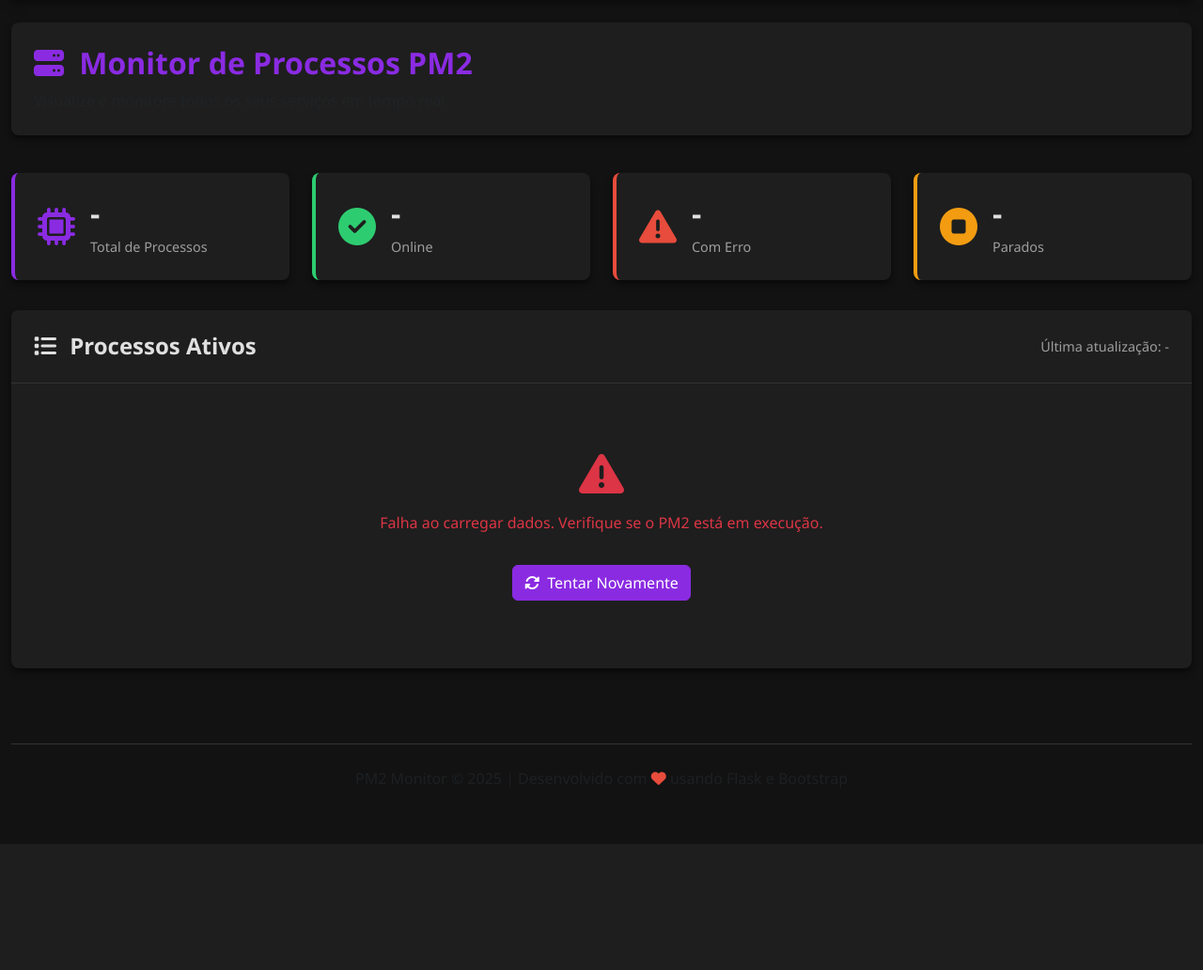
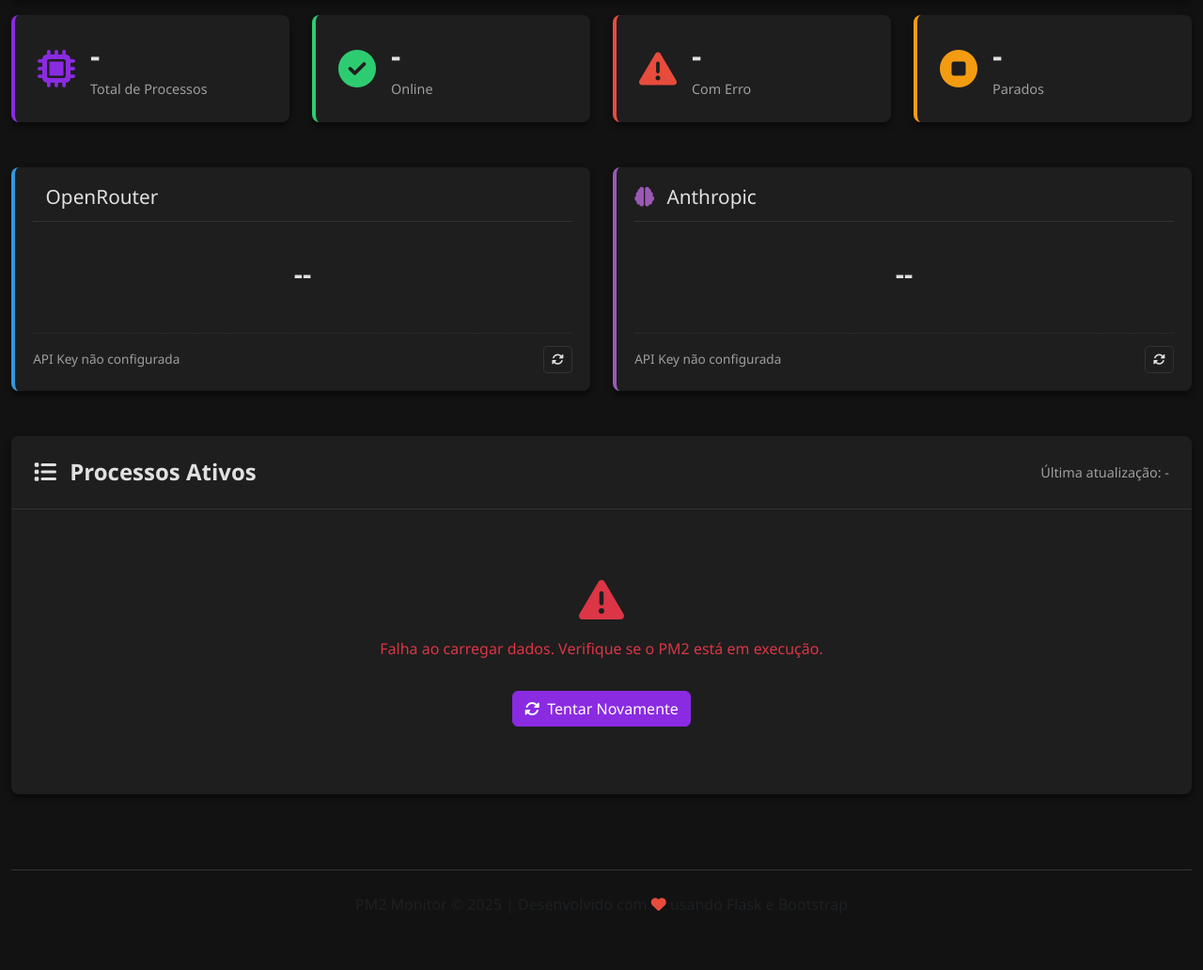
Before and after one commit to emanuelsistemas/pm2, a Flask app: page / in a window 1280 px wide. Shown: the part 81-1113 px from the top of the page at 94% size. Before the commit the page ends 919 px from the top, so only its background shows below. Run offline with Flask 3, Linux system fonts and the light colour scheme; data that the repository does not hold is empty.

Commit message:
feat: Adiciona monitoramento de saldo da OpenRouter e Anthropic

```diff
--- a/app.py
+++ b/app.py
@@ -1,13 +1,39 @@
-from flask import Flask, render_template, jsonify
+from flask import Flask, render_template, jsonify, request
 import subprocess
 import json
 import os
+import requests
 import time
+from dotenv import load_dotenv
+
+# Carregar variáveis de ambiente
+load_dotenv()
+
+# Configurações das APIs
+OPENROUTER_API_KEY = os.environ.get('OPENROUTER_API_KEY', '')
+ANTHROPIC_API_KEY = os.environ.get('ANTHROPIC_API_KEY', '')
 
 app = Flask(__name__,
             static_folder='.',
             static_url_path='',
             template_folder='templates')
+
+# Cache para armazenar os saldos
+api_balance_cache = {
+    'openrouter': {
+        'balance': None,
+        'timestamp': 0,
+        'status': 'Não configurado'
+    },
+    'anthropic': {
+        'balance': None,
+        'timestamp': 0,
+        'status': 'Não configurado'
+    }
+}
+
+# Tempo de expiração do cache em segundos (15 minutos)
+CACHE_EXPIRY = 15 * 60
 
 # Configurar pasta static para arquivos estáticos adicionais
 @app.route('/static/<path:filename>')
@@ -131,6 +157,123 @@ def api_stats():
 
     return jsonify(stats)
 
+def get_openrouter_balance():
+    """Obtém o saldo da conta OpenRouter"""
+    # Verificar se a chave API está configurada
+    if not OPENROUTER_API_KEY:
+        return {'balance': None, 'status': 'API Key não configurada'}
+
+    # Verificar cache
+    cache = api_balance_cache['openrouter']
+    current_time = time.time()
+
+    # Retornar do cache se não expirou
+    if cache['balance'] is not None and (current_time - cache['timestamp']) < CACHE_EXPIRY:
+        return {'balance': cache['balance'], 'status': cache['status']}
+
+    try:
+        # Consultar API da OpenRouter
+        headers = {
+            'Authorization': f'Bearer {OPENROUTER_API_KEY}'
+        }
+        response = requests.get('https://openrouter.ai/api/v1/auth/balance', headers=headers)
+
+        if response.status_code == 200:
+            data = response.json()
+            balance = data.get('balance', {}).get('amount', 0)
+            formatted_balance = f"${balance:.2f}"
+            status = 'Atualizado'
+
+            # Atualizar cache
+            api_balance_cache['openrouter'] = {
+                'balance': formatted_balance,
+                'timestamp': current_time,
+                'status': status
+            }
+
+            return {'balance': formatted_balance, 'status': status}
+        else:
+            status = f'Erro: {response.status_code}'
+            api_balance_cache['openrouter']['status'] = status
+            return {'balance': None, 'status': status}
+
+    except Exception as e:
+        status = f'Erro: {str(e)}'
+        api_balance_cache['openrouter']['status'] = status
+        return {'balance': None, 'status': status}
+
+def get_anthropic_balance():
+    """Obtém o saldo da conta Anthropic"""
+    # Verificar se a chave API está configurada
+    if not ANTHROPIC_API_KEY:
+        return {'balance': None, 'status': 'API Key não configurada'}
+
+    # Verificar cache
+    cache = api_balance_cache['anthropic']
+    current_time = time.time()
+
+    # Retornar do cache se não expirou
+    if cache['balance'] is not None and (current_time - cache['timestamp']) < CACHE_EXPIRY:
+        return {'balance': cache['balance'], 'status': cache['status']}
+
+    try:
+        # Consultar API da Anthropic
+        headers = {
+            'x-api-key': ANTHROPIC_API_KEY,
+            'Content-Type': 'application/json'
+        }
+        # A API da Anthropic não tem um endpoint específico para saldo, então usamos o endpoint de uso
+        response = requests.get('https://api.anthropic.com/v1/account/usage', headers=headers)
+
+        if response.status_code == 200:
+            data = response.json()
+            # Extrair o saldo ou o crédito disponível da resposta
+            balance = data.get('available_credit', 0)
+            formatted_balance = f"${balance:.2f}"
+            status = 'Atualizado'
+
+            # Atualizar cache
+            api_balance_cache['anthropic'] = {
+                'balance': formatted_balance,
+                'timestamp': current_time,
+                'status': status
+            }
+
+            return {'balance': formatted_balance, 'status': status}
+        else:
+            status = f'Erro: {response.status_code}'
+            api_balance_cache['anthropic']['status'] = status
+            return {'balance': None, 'status': status}
+
+    except Exception as e:
+        status = f'Erro: {str(e)}'
+        api_balance_cache['anthropic']['status'] = status
+        return {'balance': None, 'status': status}
+
+@app.route('/api/balance/openrouter')
+def api_openrouter_balance():
+    """API para obter o saldo da OpenRouter"""
+    balance_info = get_openrouter_balance()
+    return jsonify(balance_info)
+
+@app.route('/api/balance/anthropic')
+def api_anthropic_balance():
+    """API para obter o saldo da Anthropic"""
+    balance_info = get_anthropic_balance()
+    return jsonify(balance_info)
+
+@app.route('/api/balance')
+def api_all_balances():
+    """API para obter todos os saldos"""
+    openrouter = get_openrouter_balance()
+    anthropic = get_anthropic_balance()
+
+    return jsonify({
+        'openrouter': openrouter,
+        'anthropic': anthropic,
+        'timestamp': int(time.time())
+    })
+
 if __name__ == '__main__':
     # Porta fixa para desenvolvimento (4001) ou produção (4000)
     env = os.environ.get('NODE_ENV', 'development')
--- a/css/style.css
+++ b/css/style.css
@@ -83,26 +83,6 @@ body {
   border-color: var(--color-primary-hover);
 }
 
-/* Cabeçalho do Dashboard */
-.dashboard-header {
-  padding: 1.5rem;
-  background-color: var(--bg-card);
-  border-radius: var(--border-radius);
-  margin-bottom: 1.5rem;
-  box-shadow: 0 4px 6px var(--shadow-color);
-}
-
-.dashboard-header h1 {
-  color: var(--color-primary);
-  font-weight: var(--font-weight-bold);
-  font-size: 2rem;
-  margin-bottom: 0.5rem;
-}
-
-.dashboard-header p {
-  color: var(--color-text-muted);
-  margin-bottom: 0;
-}
 
 /* Cards de Estatísticas */
 .stats-card {
@@ -121,6 +101,105 @@ body {
   transform: translateY(-5px);
   box-shadow: 0 6px 12px var(--shadow-color);
   background-color: var(--bg-card-hover);
+}
+/* Cards de Saldo */
+.balance-card {
+  background-color: var(--bg-card);
+  border-radius: var(--border-radius);
+  padding: 1.2rem;
+  margin-bottom: 1.5rem;
+  box-shadow: 0 4px 6px var(--shadow-color);
+  transition: all 0.3s ease;
+  height: 100%;
+  border-left: 4px solid var(--color-primary);
+  display: flex;
+  flex-direction: column;
+}
+
+.balance-card:hover {
+  transform: translateY(-5px);
+  box-shadow: 0 6px 12px var(--shadow-color);
+  background-color: var(--bg-card-hover);
+}
+
+.balance-card.openrouter {
+  border-color: #3498db;
+}
+
+.balance-card.anthropic {
+  border-color: #9b59b6;
+}
+
+.balance-header {
+  margin-bottom: 1rem;
+  border-bottom: 1px solid var(--color-border);
+  padding-bottom: 0.8rem;
+}
+
+.balance-header h3 {
+  font-size: 1.3rem;
+  color: var(--color-text);
+  margin: 0;
+}
+
+.balance-card.openrouter .balance-header h3 i {
+  color: #3498db;
+}
+
+.balance-card.anthropic .balance-header h3 i {
+  color: #9b59b6;
+}
+
+.balance-content {
+  flex: 1;
+  display: flex;
+  flex-direction: column;
+  justify-content: space-between;
+}
+
+.balance-amount {
+  font-size: 1.8rem;
+  font-weight: var(--font-weight-bold);
+  color: var(--color-text);
+  margin: 1rem 0;
+  text-align: center;
+}
+
+.balance-footer {
+  display: flex;
+  justify-content: space-between;
+  align-items: center;
+  margin-top: auto;
+  padding-top: 0.8rem;
+  border-top: 1px dotted var(--color-border);
+}
+
+.balance-status {
+  font-size: 0.85rem;
+  color: var(--color-text-muted);
+}
+
+.balance-card .btn-outline-primary {
+  border-color: var(--color-border);
+  color: var(--color-text);
+  padding: 0.25rem 0.5rem;
+  font-size: 0.8rem;
+}
+
+.balance-card .btn-outline-primary:hover {
+  background-color: var(--color-primary);
+  border-color: var(--color-primary);
+  color: white;
+}
+
+.balance-card.openrouter .btn-outline-primary:hover {
+  background-color: #3498db;
+  border-color: #3498db;
+}
+
+.balance-card.anthropic .btn-outline-primary:hover {
+  background-color: #9b59b6;
+  border-color: #9b59b6;
 }
 
 .stats-icon {
--- a/js/main.js
+++ b/js/main.js
@@ -14,7 +14,10 @@ const CONFIG = {
     // Endpoints da API
     api: {
         processes: '/api/processes',
-        stats: '/api/stats'
+        stats: '/api/stats',
+        balances: '/api/balance',
+        openrouterBalance: '/api/balance/openrouter',
+        anthropicBalance: '/api/balance/anthropic'
     }
 };
 
@@ -28,14 +31,32 @@ const DOM = {
     stoppedProcesses: document.getElementById('stopped-processes'),
     lastUpdated: document.getElementById('last-updated'),
 
+    // Elementos de saldo
+    openrouterBalance: document.getElementById('openrouter-balance'),
+    openrouterStatus: document.getElementById('openrouter-status'),
+    anthropicBalance: document.getElementById('anthropic-balance'),
+    anthropicStatus: document.getElementById('anthropic-status'),
+
     // Botões e controles
-    refreshBtn: document.getElementById('refresh-btn')
+    refreshBtn: document.getElementById('refresh-btn'),
+    refreshOpenrouterBtn: document.getElementById('refresh-openrouter'),
+    refreshAnthropicBtn: document.getElementById('refresh-anthropic')
 };
 
 // Estado da aplicação
 let state = {
     processes: [],
     stats: {},
+    balances: {
+        openrouter: {
+            balance: '--',
+            status: 'Aguardando...'
+        },
+        anthropic: {
+            balance: '--',
+            status: 'Aguardando...'
+        }
+    },
     lastUpdate: null,
     refreshTimer: null
 };
@@ -46,9 +67,12 @@ let state = {
 function init() {
     // Registrar event listeners
     DOM.refreshBtn.addEventListener('click', refreshData);
+    DOM.refreshOpenrouterBtn?.addEventListener('click', () => refreshBalance('openrouter'));
+    DOM.refreshAnthropicBtn?.addEventListener('click', () => refreshBalance('anthropic'));
 
     // Carregar dados iniciais
     refreshData();
+    refreshBalances();
 
     // Configurar atualizações automáticas
     startAutoRefresh();
@@ -66,7 +90,10 @@ function startAutoRefresh() {
     }
 
     // Configurar novo timer
-    state.refreshTimer = setInterval(refreshData, CONFIG.refreshInterval);
+    state.refreshTimer = setInterval(() => {
+        refreshData();
+        refreshBalances();
+    }, CONFIG.refreshInterval);
     console.log(`Atualização automática configurada: ${CONFIG.refreshInterval / 1000}s`);
 }
 
@@ -130,6 +157,143 @@ async function fetchStats() {
     }
 
     return response.json();
+}
+
+/**
+ * Atualiza os saldos das APIs
+ */
+async function refreshBalances() {
+    console.log('Atualizando saldos das APIs...');
+
+    try {
+        // Buscar dados de saldo
+        const balances = await fetchBalances();
+
+        // Atualizar estado
+        state.balances = balances;
+
+        // Atualizar interface
+        updateBalanceUI();
+
+        console.log('Saldos atualizados com sucesso');
+    } catch (error) {
+        console.error('Erro ao atualizar saldos:', error);
+        showBalanceError('openrouter', 'Falha ao carregar dados');
+        showBalanceError('anthropic', 'Falha ao carregar dados');
+    }
+}
+
+/**
+ * Atualiza o saldo de um provedor específico
+ */
+async function refreshBalance(provider) {
+    console.log(`Atualizando saldo de ${provider}...`);
+
+    if (!DOM[`${provider}Balance`] || !DOM[`${provider}Status`]) {
+        console.error(`Elementos DOM para ${provider} não encontrados`);
+        return;
+    }
+
+    // Mostrar loader
+    DOM[`${provider}Balance`].innerHTML = '<i class="fas fa-circle-notch fa-spin"></i>';
+    DOM[`${provider}Status`].textContent = 'Atualizando...';
+
+    try {
+        // Buscar dados de saldo
+        const balance = await fetchBalance(provider);
+
+        // Atualizar estado
+        state.balances[provider] = balance;
+
+        // Atualizar interface
+        updateProviderBalanceUI(provider);
+
+        console.log(`Saldo de ${provider} atualizado com sucesso`);
+    } catch (error) {
+        console.error(`Erro ao atualizar saldo de ${provider}:`, error);
+        showBalanceError(provider, 'Falha ao carregar dados');
+    }
+}
+
+/**
+ * Busca os saldos das APIs
+ */
+async function fetchBalances() {
+    const response = await fetch(CONFIG.api.balances);
+
+    if (!response.ok) {
+        throw new Error(`Erro ao buscar saldos: ${response.status}`);
+    }
+
+    const data = await response.json();
+    return {
+        openrouter: data.openrouter || state.balances.openrouter,
+        anthropic: data.anthropic || state.balances.anthropic
+    };
+}
+
+/**
+ * Busca o saldo de um provedor específico
+ */
+async function fetchBalance(provider) {
+    const endpoint = CONFIG.api[`${provider}Balance`];
+    if (!endpoint) {
+        throw new Error(`Endpoint não encontrado para ${provider}`);
+    }
+
+    const response = await fetch(endpoint);
+
+    if (!response.ok) {
+        throw new Error(`Erro ao buscar saldo de ${provider}: ${response.status}`);
+    }
+
+    return response.json();
+}
+
+/**
+ * Atualiza a interface com os saldos
+ */
+function updateBalanceUI() {
+    updateProviderBalanceUI('openrouter');
+    updateProviderBalanceUI('anthropic');
+}
+
+/**
+ * Atualiza a interface com o saldo de um provedor específico
+ */
+function updateProviderBalanceUI(provider) {
+    const balanceInfo = state.balances[provider];
+
+    if (!balanceInfo) return;
+
+    const balanceElement = DOM[`${provider}Balance`];
+    const statusElement = DOM[`${provider}Status`];
+
+    if (balanceElement && balanceInfo.balance) {
+        balanceElement.textContent = balanceInfo.balance;
+    } else if (balanceElement) {
+        balanceElement.textContent = '--';
+    }
+
+    if (statusElement && balanceInfo.status) {
+        statusElement.textContent = balanceInfo.status;
+    }
+}
+
+/**
+ * Exibe um erro no card de saldo
+ */
+function showBalanceError(provider, message) {
+    const balanceElement = DOM[`${provider}Balance`];
+    const statusElement = DOM[`${provider}Status`];
+
+    if (balanceElement) {
+        balanceElement.textContent = '--';
+    }
+
+    if (statusElement) {
+        statusElement.textContent = message || 'Erro';
+    }
 }
 
 /**
--- a/requirements.txt
+++ b/requirements.txt
@@ -1 +1,3 @@
 flask==2.3.3
+requests>=2.25.1
+python-dotenv>=0.19.0
--- a/templates/index.html
+++ b/templates/index.html
@@ -41,15 +41,6 @@
             </div>
         </nav>
 
-        <!-- Cabeçalho e Estatísticas -->
-        <div class="row mt-4">
-            <div class="col-12">
-                <div class="dashboard-header">
-                    <h1><i class="fas fa-server me-2"></i> Monitor de Processos PM2</h1>
-                    <p class="text-muted">Visualize e monitore todos os seus serviços em tempo real</p>
-                </div>
-            </div>
-        </div>
 
         <!-- Estatísticas Gerais -->
         <div class="row mt-3">
@@ -99,8 +90,48 @@
             </div>
         </div>
 
+        <!-- Saldos das APIs -->
+        <div class="row mt-4">
+            <div class="col-lg-6 col-md-6 mb-4">
+                <div class="balance-card openrouter">
+                    <div class="balance-header">
+                        <h3><i class="fas fa-router me-2"></i> OpenRouter</h3>
+                    </div>
+                    <div class="balance-content">
+                        <div class="balance-amount">
+                            <span id="openrouter-balance">--</span>
+                        </div>
+                        <div class="balance-footer">
+                            <span id="openrouter-status" class="balance-status">Aguardando...</span>
+                            <button id="refresh-openrouter" class="btn btn-sm btn-outline-primary">
+                                <i class="fas fa-sync-alt"></i>
+                            </button>
+                        </div>
+                    </div>
+                </div>
+            </div>
+            <div class="col-lg-6 col-md-6 mb-4">
+                <div class="balance-card anthropic">
+                    <div class="balance-header">
+                        <h3><i class="fas fa-brain me-2"></i> Anthropic</h3>
+                    </div>
+                    <div class="balance-content">
+                        <div class="balance-amount">
+                            <span id="anthropic-balance">--</span>
+                        </div>
+                        <div class="balance-footer">
+                            <span id="anthropic-status" class="balance-status">Aguardando...</span>
+                            <button id="refresh-anthropic" class="btn btn-sm btn-outline-primary">
+                                <i class="fas fa-sync-alt"></i>
+                            </button>
+                        </div>
+                    </div>
+                </div>
+            </div>
+        </div>
+
         <!-- Lista de Processos -->
-        <div class="row mt-2">
+        <div class="row mt-4">
             <div class="col-12">
                 <div class="content-card">
                     <div class="card-header">
```
